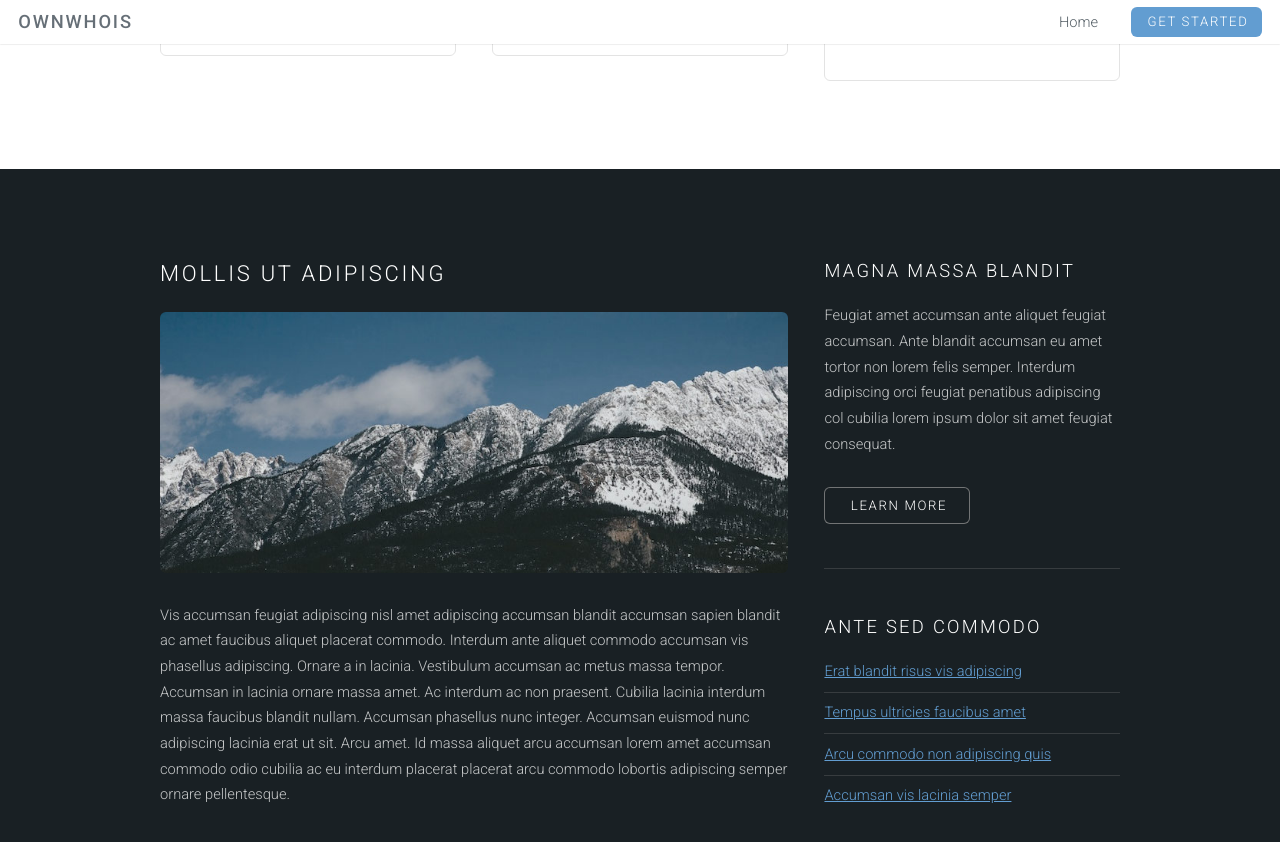
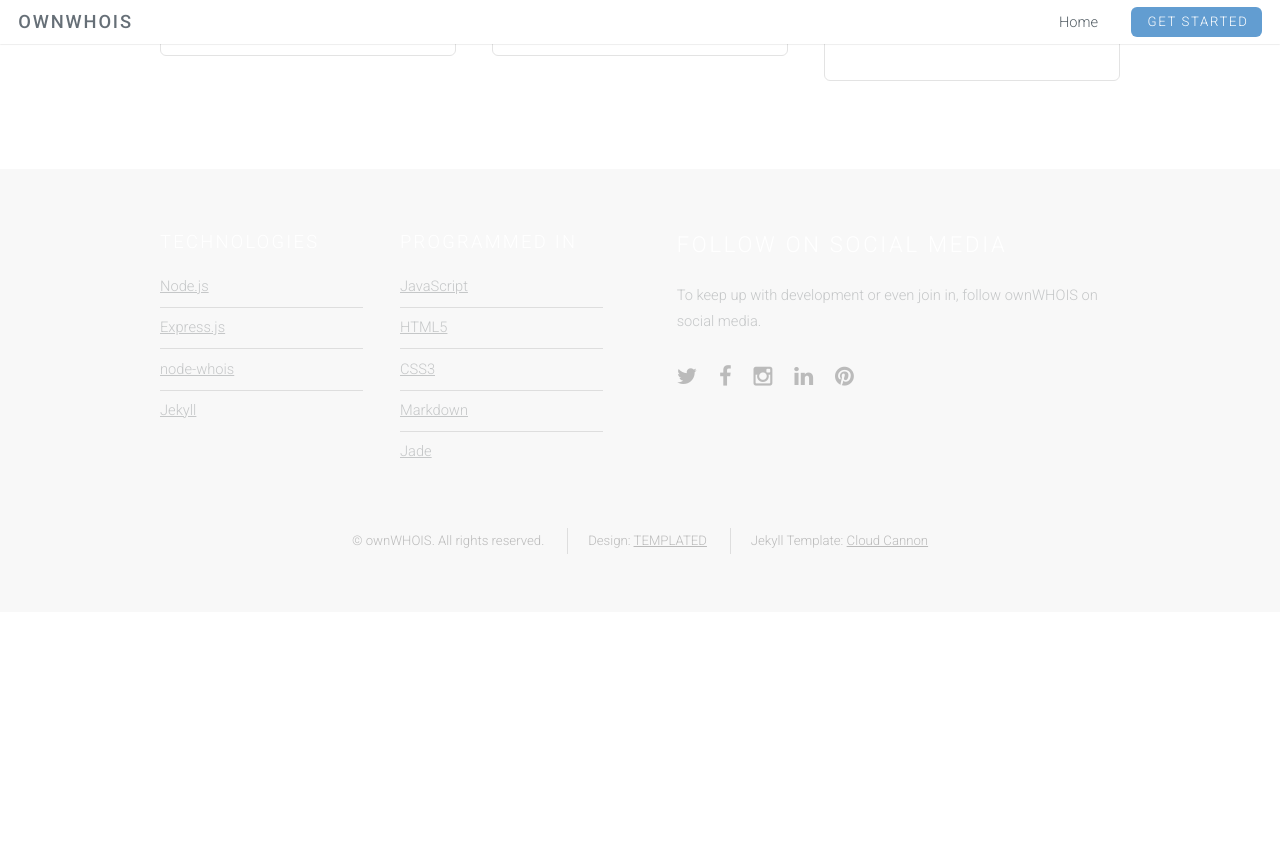
Before and after one commit to midasvo/ownWhois, a Jekyll site: the page built from index.html, in a window 1280 px wide and 900 px high, scrolled down 937 px. Shown: the top 842 px of the window. Built offline with Jekyll 4.4.1, drawn with Linux system fonts in a browser that asks for light colours; after the commit the page ends 1549 px from its top, so only the background shows below that.

Commit message:
Removed unneeded block

```diff
--- a/_includes/footer.html
+++ b/_includes/footer.html
@@ -1,5 +1,5 @@
 <!-- Footer -->
-<footer id="footer">
+<footer id="footer" class="wrapper style2">
     <div class="container">
         <div class="row double">
             <div class="6u">
--- a/index.html
+++ b/index.html
@@ -34,37 +34,3 @@
 					</div>
 				</div>
 			</section>
-
-		<!-- Three -->
-			<section id="three" class="wrapper style2">
-				<div class="container">
-					<div class="row">
-						<div class="8u">
-							<section>
-								<h2>Mollis ut adipiscing</h2>
-								<a href="#" class="image fit"><img src="images/pic03.jpg" alt="" /></a>
-								<p>Vis accumsan feugiat adipiscing nisl amet adipiscing accumsan blandit accumsan sapien blandit ac amet faucibus aliquet placerat commodo. Interdum ante aliquet commodo accumsan vis phasellus adipiscing. Ornare a in lacinia. Vestibulum accumsan ac metus massa tempor. Accumsan in lacinia ornare massa amet. Ac interdum ac non praesent. Cubilia lacinia interdum massa faucibus blandit nullam. Accumsan phasellus nunc integer. Accumsan euismod nunc adipiscing lacinia erat ut sit. Arcu amet. Id massa aliquet arcu accumsan lorem amet accumsan commodo odio cubilia ac eu interdum placerat placerat arcu commodo lobortis adipiscing semper ornare pellentesque.</p>
-							</section>
-						</div>
-						<div class="4u">
-							<section>
-								<h3>Magna massa blandit</h3>
-								<p>Feugiat amet accumsan ante aliquet feugiat accumsan. Ante blandit accumsan eu amet tortor non lorem felis semper. Interdum adipiscing orci feugiat penatibus adipiscing col cubilia lorem ipsum dolor sit amet feugiat consequat.</p>
-								<ul class="actions">
-									<li><a href="#" class="button alt">Learn More</a></li>
-								</ul>
-							</section>
-							<hr />
-							<section>
-								<h3>Ante sed commodo</h3>
-								<ul class="alt">
-									<li><a href="#">Erat blandit risus vis adipiscing</a></li>
-									<li><a href="#">Tempus ultricies faucibus amet</a></li>
-									<li><a href="#">Arcu commodo non adipiscing quis</a></li>
-									<li><a href="#">Accumsan vis lacinia semper</a></li>
-								</ul>
-							</section>
-						</div>
-					</div>
-				</div>
-			</section>
```
